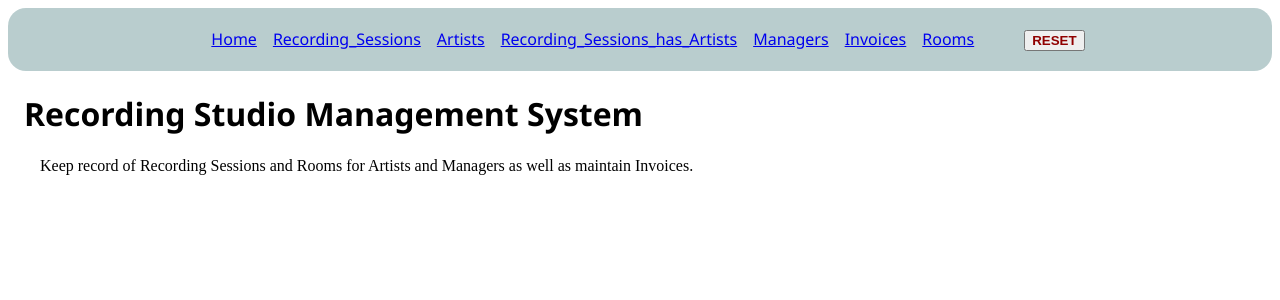
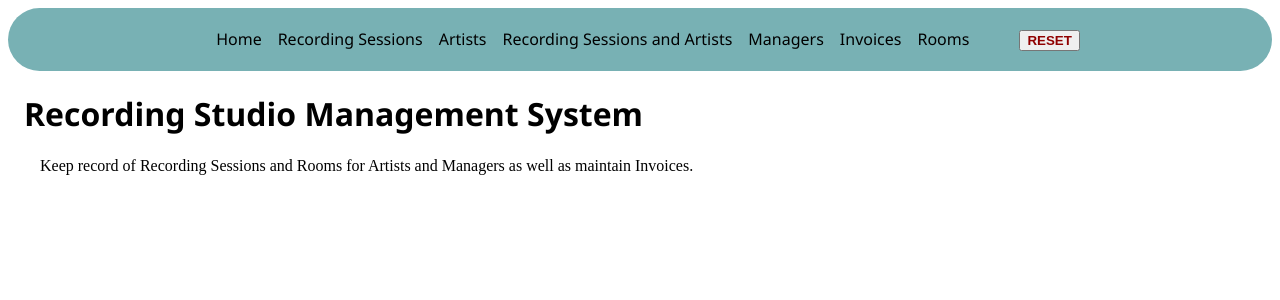
Before and after one commit to p-tica/IntroductionToDatabases_Group_Project, a React (Vite) app in the folder website_group3/frontend/: page / in a window 1280 px wide. Shown: the top 300 px of the page. Built offline with nearby package versions, Linux system fonts and the light colour scheme.

Commit message:
a few styling changes

```diff
--- a/website_group3/frontend/src/components/Navigation.jsx
+++ b/website_group3/frontend/src/components/Navigation.jsx
@@ -9,9 +9,9 @@ function Navigation({ backendURL }) {
     return (
         <nav>
             <a href="/">Home</a>
-            <a href="/recording_sessions">Recording_Sessions</a>
+            <a href="/recording_sessions">Recording Sessions</a>
             <a href="/artists">Artists</a>
-            <a href="/recording_sessions_has_artists">Recording_Sessions_has_Artists</a>
+            <a href="/recording_sessions_has_artists">Recording Sessions and Artists</a>
             <a href="/managers">Managers</a>
             <a href="/invoices">Invoices</a>
             <a href="/rooms">Rooms</a>
--- a/website_group3/frontend/src/index.css
+++ b/website_group3/frontend/src/index.css
@@ -9,7 +9,7 @@ th {background-color: #f2f2f2;}
 tr:nth-child(even) {background-color: #f9f9f9;}
 .cuForm { margin-left: 32px;}
 input, select { margin-bottom: 4px;margin-right: 12px;}
-nav {background-color: rgb(185, 205, 206);padding: 20px; border-radius: 18px;
+nav {background-color: rgb(120, 177, 180);padding: 20px; border-radius: 35px;
     font-family: 'Segoe UI', Tahoma, Geneva, Verdana, sans-serif;
     text-align: center;}
 a {margin-left: 16px;}
@@ -20,3 +20,12 @@ a {margin-left: 16px;}
     color: rgb(144, 0, 0);
     font-weight: bold;
 }
+
+a:link, a:visited {
+  text-decoration: none;
+  color: rgb(0, 0, 0)
+}
+
+a:hover {
+  text-decoration: underline;
+}
```
